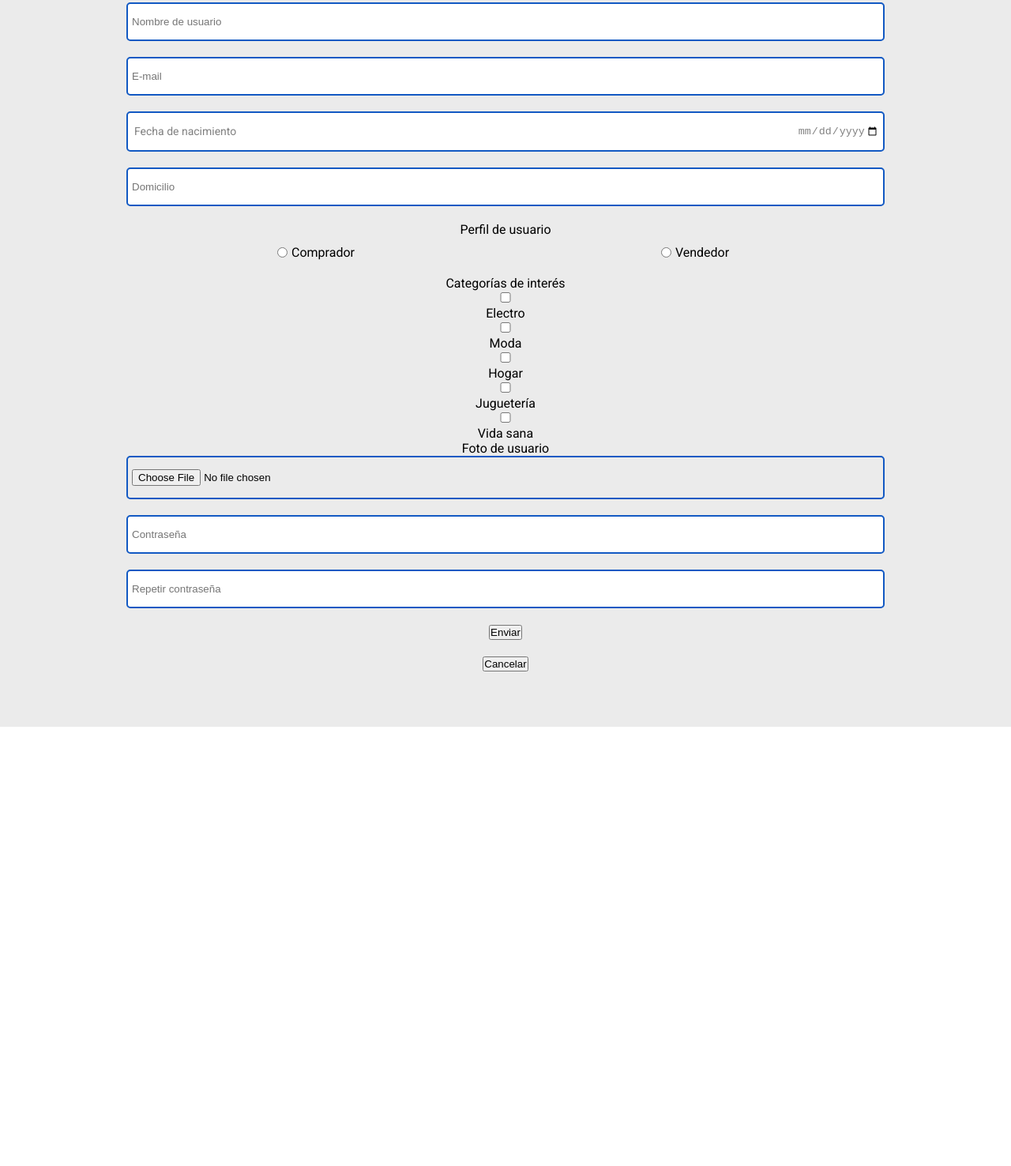
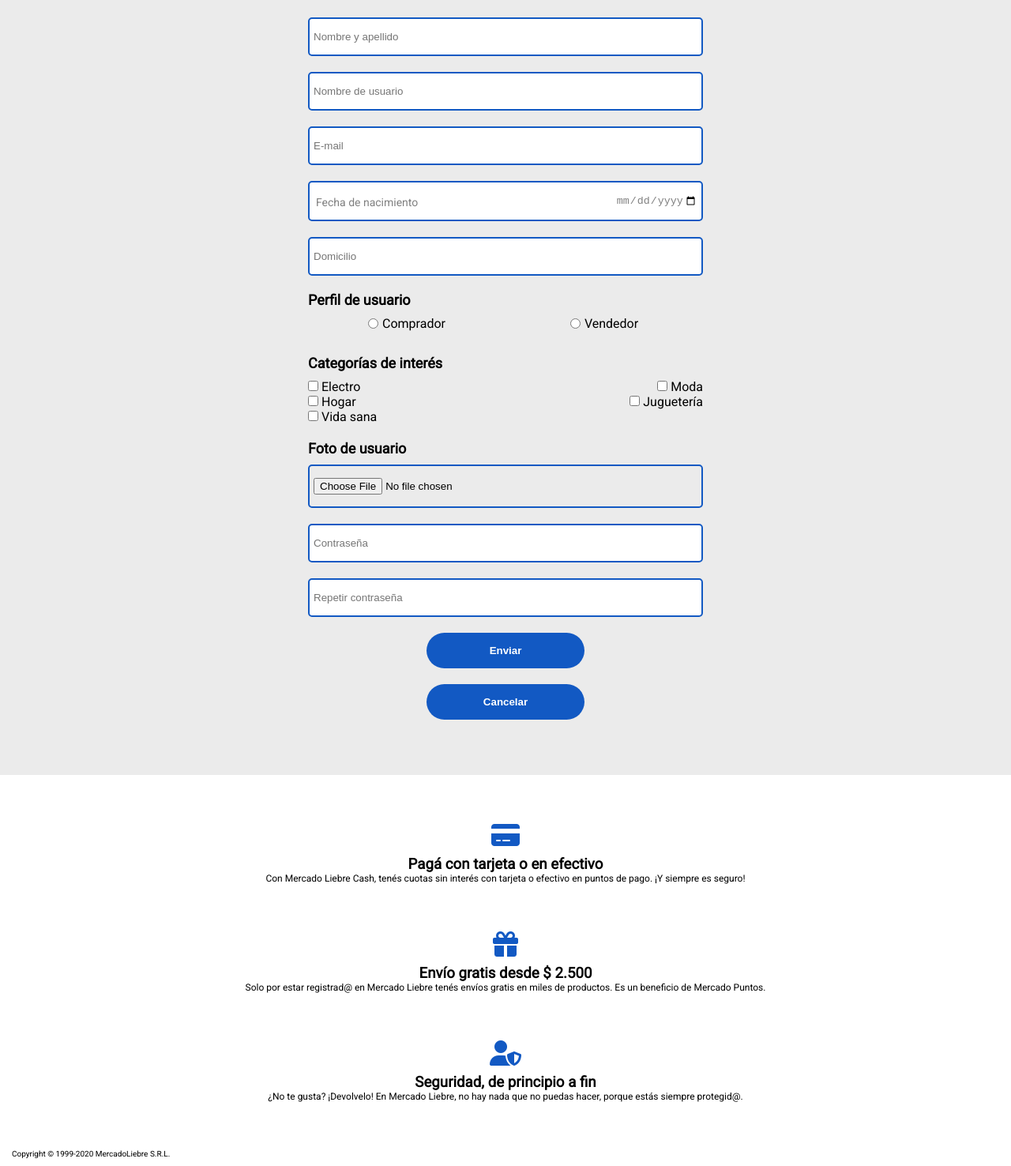
Before and after one commit to IagoSiccardi/MercadoLiebre, a website: page views/register.html in a window 1280 px wide. Shown: the part 224-1700 px from the top of the page at 79% size. Before the commit the page ends 1204 px from the top, so only its background shows below. Drawn offline with Linux system fonts and the light colour scheme; files that its build step writes are made by us from their sources; files whose address does not match are found by name.

Commit message:
formularios done

```diff
--- a/public/css/formularios.css
+++ b/public/css/formularios.css
@@ -7,11 +7,16 @@
 .formularios .box{
     width: 75%;
     margin-bottom: 20px ;
+    max-width: 500px;
 
 }
 
+.formularios h2 {
+    padding-top: 50px;
+}
+
 .formularios .box:first-child {
-    padding-top: 20px;
+    padding-top: 30px;
 }
 
 .formularios input {
@@ -23,7 +28,17 @@
 
 }
 
+.formularios span {
+    width: 100%;
+    font-size: 18px;
+    font-weight: 600;
+    text-align: left;
+
+}
+
+
 .formularios .fecha {
+    max-width: 500px;
     position: relative;
     width: 75%;
     margin-bottom: 20px ;
@@ -35,19 +50,22 @@
     text-align: right;
 }
 
-.formularios .fecha span {
+.formularios .fecha .nacimiento {
     text-align: left;
     position: absolute;
-    top: 17px;
+    top: 19px;
     bottom: auto;
     left: 10px;
     font-size: 14px;
     color: gray;
+    width: 50%;
+    font-weight: 500;
 
 }
 
 .formularios .box #perfil {
     width: auto;
+
 }
 
 .formularios #perfil {
@@ -55,9 +73,6 @@
     flex-wrap: wrap;
     align-items: center;
 
-}
-.formularios #perfil span {
-    width: 100%;
 }
 
 .formularios .box .boxFlex {
@@ -73,3 +88,49 @@
     margin-left: 5px;
 
 }
+
+.formularios #interes {
+    display: flex;
+    flex-wrap: wrap;
+    align-items: center;
+    justify-content: space-between;
+    margin-top: 10px;
+
+}
+
+.formularios #interes span {
+    width: 100%;
+    font-size: 18px;
+    margin-bottom: 10px;
+}
+
+.formularios #interes div {
+    width: 40%;
+    text-align: left;
+}
+
+.formularios #interes .columna2 {
+    width: 40%;
+    text-align: right;
+}
+
+
+
+.formularios #interes div input {
+    width: auto;
+}
+
+.formularios .box #foto {
+    margin-top: 10px;
+}
+
+.formularios .box button {
+    width: 40%;
+    padding: 15px 0px;
+    border-radius: 25px;
+    font-weight: 600;
+    color: white;
+    background-color: var(--Celeste);
+    border: none;
+    cursor: pointer;
+}
--- a/public/css/header.css
+++ b/public/css/header.css
@@ -1,6 +1,7 @@
 header {
     background-color: var(--Amarillo);
     padding: 20px 0;
+    width: 100%;
 
 }
 
@@ -46,6 +47,7 @@ header div p {
     margin-bottom: 15px;
     text-align: center;
     font-size: 16px;
+    width: 100%;
 
 }
 
@@ -86,7 +88,7 @@ header nav ul.menu{
 
 /* Tablet */
 
-@media (min-width : 361px) {
+@media (min-width : 425px) {
     header nav {
         display: block;
     }
@@ -112,7 +114,9 @@ header nav ul.menu{
     header div nav {
         display: flex;
         align-items: center;
+        flex-direction: column;
         justify-content: space-between;
+        width: 100%;
 
     }
 
@@ -126,9 +130,20 @@ header nav ul.menu{
 
 
 }
+@media (min-width : 514px) {
 
+    header div nav {
+
+        flex-direction: row;
+
+    }
+
+}
 
 @media (min-width: 769px) {
 
 
+
+
+
 }
--- a/public/css/home.css
+++ b/public/css/home.css
@@ -132,7 +132,7 @@ main article{
 
 
 
-@media (min-width : 361px) {
+@media (min-width : 425px) {
 
     main .banner {
         display: block;
--- a/views/register.html
+++ b/views/register.html
@@ -12,7 +12,7 @@
     <header>
         <div class="logoBusqueda">
 
-            <div class="logo"> <img src="images/logo-mercado-liebre.svg" alt=""> </div>
+            <div class="logo"><a href="/"><img src="images/logo-mercado-liebre.svg" alt=""></a></div>
             <div id="busqueda">
                 <input type="text" placeholder=" Buscar productos, marcas">
                 <button class="busqueda"> <i class="fas fa-search"></i></button>
@@ -32,8 +32,8 @@
                     <li><a href="">Ayuda</a></li>
                 </ul>
                 <ul class="perfil">
-                    <li> <a href=""> Crear tu cuenta</a> <i class="fas fa-id-card"></i></li>
-                    <li> <a href="">Ingresa</a> <i class="fas fa-sign-in"></i></li>
+                    <li> <a href="/register"> Crear tu cuenta</a> <i class="fas fa-id-card"></i></li>
+                    <li> <a href="/login">Ingresa</a> <i class="fas fa-sign-in"></i></li>
                     <li> <a href="">Mis compras</a> <i class="fas fa-shopping-basket"></i> </li>
                 </ul>
             </nav>
@@ -48,7 +48,7 @@
 
     </header>
     <main class="formularios">
-
+        <h2>Bienvenid@</h2>
         <form action="">
             <div class="box">
                 <input type="text" name="nombre" placeholder="Nombre y apellido" required>
@@ -63,7 +63,7 @@
             </div>
 
             <div class="fecha">
-                <span>Fecha de nacimiento</span>
+                <span  class="nacimiento">Fecha de nacimiento</span>
                 <input type="date" name="fecha" id="fecha">
             </div>
 
@@ -84,7 +84,7 @@
 
                 </div>
             </div>
-                <div>
+                <div class="box" id="interes">
                     <span>Categorías de interés</span>
                     <div>
                         <input type="checkbox" name="categoria" id="electro" value="e">
@@ -93,7 +93,7 @@
                     </div>
 
 
-                    <div>
+                    <div class="columna2">
                         <input type="checkbox" name="categoria" id="moda" value="m">
                         <label for="moda">Moda</label>
 
@@ -103,7 +103,7 @@
                         <label for="hogar">Hogar</label>
                     </div>
 
-                    <div>
+                    <div class="columna2">
                         <input type="checkbox" name="categoria" id="jugueteria" value="j">
                         <label for="jugueteria">Juguetería</label>
                     </div>
@@ -138,6 +138,33 @@
             </div>
 
         </form>
+
     </main>
+    <footer>
+        <section>
+            <i class="fas fa-credit-card"></i>
+            <h3>Pagá con tarjeta o en efectivo</h3>
+            <p>Con Mercado Liebre Cash, tenés cuotas sin interés con tarjeta o efectivo en puntos de pago. ¡Y siempre es seguro!</p>
+        </section>
+
+        <section>
+            <i class="fas fa-gift"></i>
+            <h3>Envío gratis desde $ 2.500</h3>
+            <p>Solo por estar registrad@ en Mercado Liebre tenés envíos gratis en miles de productos. Es un beneficio de Mercado Puntos.</p>
+
+        </section>
+
+        <section>
+            <i class="fas fa-user-shield"></i>
+            <h3>Seguridad, de principio a fin</h3>
+            <p>¿No te gusta? ¡Devolvelo! En Mercado Liebre, no hay nada que no puedas hacer, porque estás siempre protegid@.</p>
+
+        </section>
+
+        <section class="copyright">
+            <a>Copyright © 1999-2020 MercadoLiebre S.R.L. </a>
+        </section>
+
+    </footer>
 
     </body>
```
Also changed, not shown: views/home.html (+1 -1 lines), views/login.html (+47 -3 lines).
